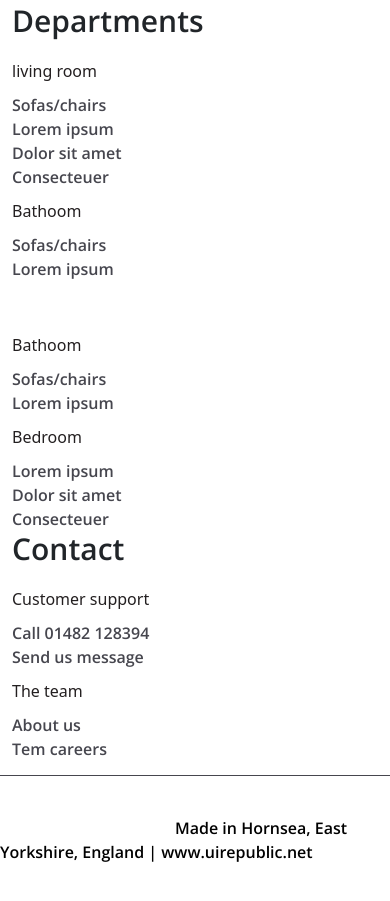
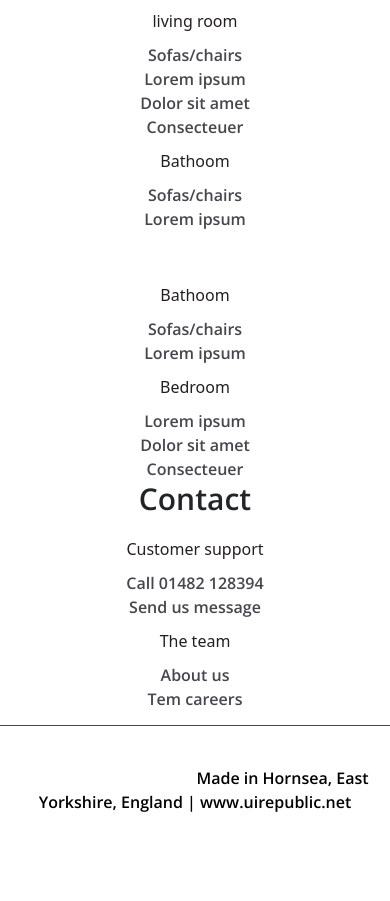
Before and after one commit to Huyentran226112/Bai_test1, a plain HTML site: page index.html in a window 390 px wide. Shown: the part 5417-6318 px from the top of the page. After the commit the page ends 6271 px from the top, so only its background shows below. Drawn offline with nearby package versions, Linux system fonts and the light colour scheme.

Commit message:
fix reponsive

```diff
--- a/reponsive.css
+++ b/reponsive.css
@@ -26,7 +26,6 @@
     padding: 5px;
     margin-left: 28px;
   }
-
 }
 @media screen and (max-width: 767px) {
   .navbar {
@@ -107,4 +106,8 @@
     margin-left: 30px;
     max-width: 331px;
   }
+  .footer {
+    padding-top: 50px;
+    text-align: center;
+  }
 }
--- a/style.css
+++ b/style.css
@@ -175,7 +175,7 @@ img {
 }
 .img-fluid {
   margin-left: 30px;
-  max-width: 308px;
+  max-width: 340px;
 }
 .sepical-item {
   text-align: center;
@@ -401,6 +401,7 @@ li {
 .footer-copyright {
   border-top: 1px solid #46464e;
   padding-top: 40px;
+  margin-bottom: 40px;
 }
 .footer-img {
   background-image: url(./img/hìnhtroncuoi.jpg);
@@ -417,9 +418,6 @@ li {
 }
 .col-6 {
   margin-bottom: 100px;
-}
-.footer-copyright {
-  margin-bottom: 40px;
 }
 .footer-right {
   margin-left: 100px;
```
